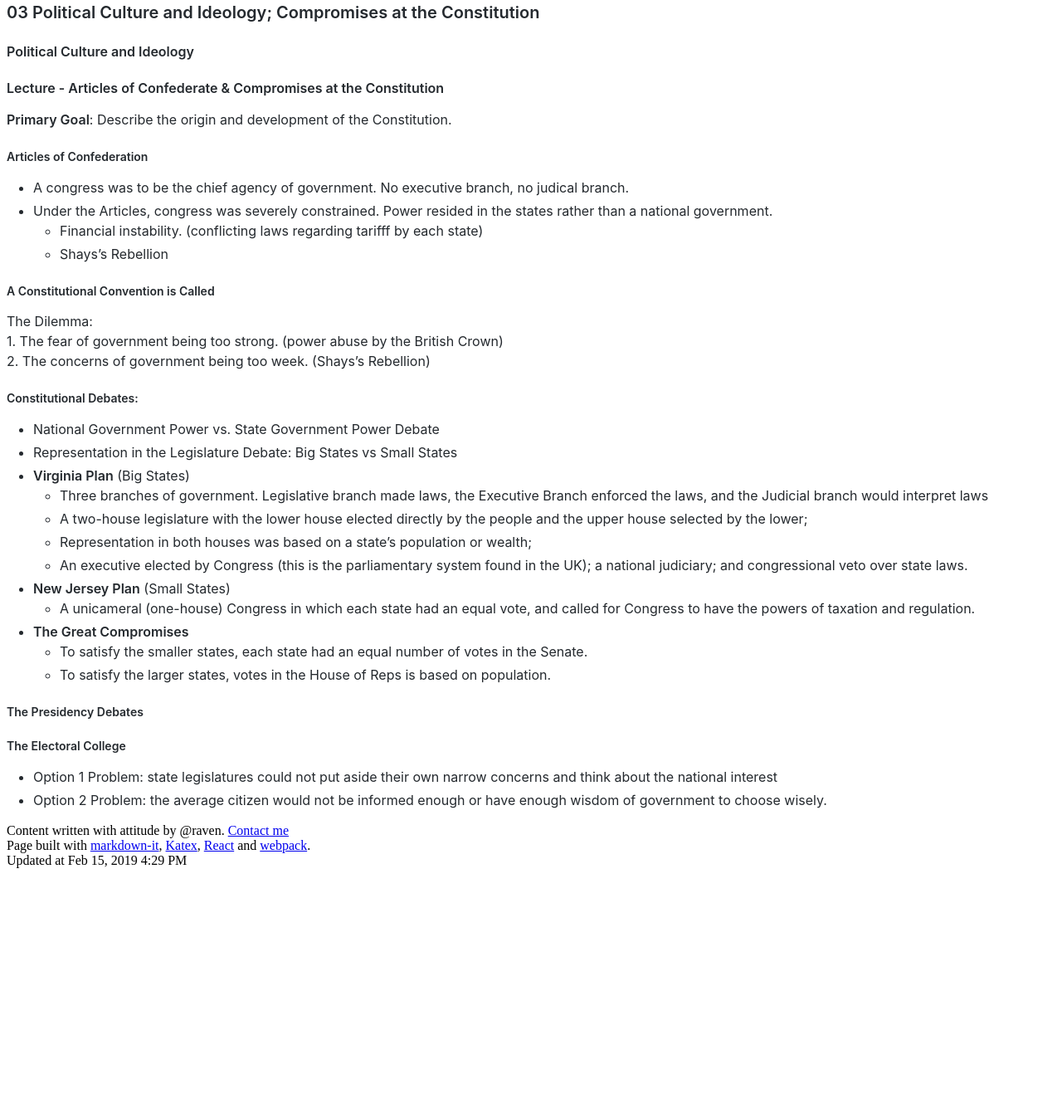
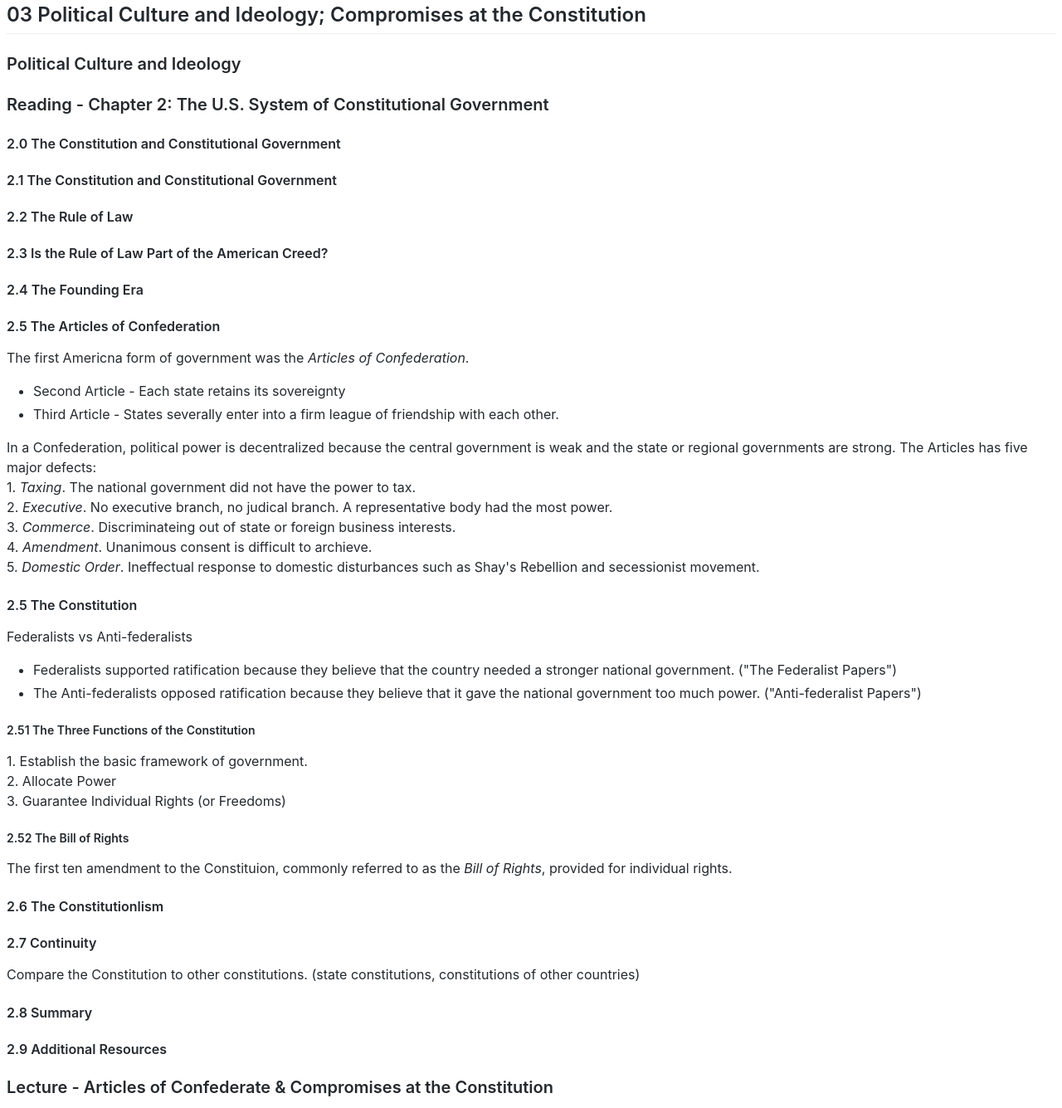
Before and after one commit to zhenging/pols202, a plain HTML site: page pols202/03_political_culture_and_ideology_constitution.html in a window 1280 px wide. Shown: the part 5-1340 px from the top of the page at 83% size. Before the commit the page ends 1067 px from the top, so only its background shows below. Drawn offline with Linux system fonts and the light colour scheme.

Commit message:
Auto-generated update at 2019-02-16T18:35:42-08:00

```diff
--- a/pols202/03_political_culture_and_ideology_constitution.html
+++ b/pols202/03_political_culture_and_ideology_constitution.html
@@ -1,18 +1,43 @@
 <!DOCTYPE html>
-<html lang="en" data-reactroot=""><meta charSet="utf-8"/><meta name="viewport" content="width=device-width"/><head><title>03 Political Culture and Ideology Constitution</title><link rel="stylesheet" href="/pols202/assets/katex.min_0.9.0.css"/><link rel="stylesheet" href="/pols202/assets/github-markdown_2.10.0.css"/><link rel="stylesheet" href="/pols202/assets/combined.css"/></head><body><header class="header"></header><main class="container"><div class="note-content"><article class="markdown-body"><h3>03 Political Culture and Ideology; Compromises at the Constitution</h3>
-<h4>Political Culture and Ideology</h4>
-<h4>Lecture - Articles of Confederate &amp; Compromises at the Constitution</h4>
+<html lang="en" data-reactroot=""><meta charSet="utf-8"/><meta name="viewport" content="width=device-width"/><head><title>03 Political Culture and Ideology Constitution</title><link rel="stylesheet" href="/pols202/assets/katex.min_0.9.0.css"/><link rel="stylesheet" href="/pols202/assets/github-markdown_2.10.0.css"/><link rel="stylesheet" href="/pols202/assets/combined.css"/></head><body><header class="header"></header><main class="container"><div class="note-content"><article class="markdown-body"><h2>03 Political Culture and Ideology; Compromises at the Constitution</h2>
+<h3>Political Culture and Ideology</h3>
+<h3>Reading - Chapter 2: The U.S. System of Constitutional Government</h3>
+<h4>2.0 The Constitution and Constitutional Government</h4>
+<h4>2.1 The Constitution and Constitutional Government</h4>
+<h4>2.2 The Rule of Law</h4>
+<h4>2.3 Is the Rule of Law Part of the American Creed?</h4>
+<h4>2.4 The Founding Era</h4>
+<h4>2.5 The Articles of Confederation</h4>
+<p>The first Americna form of government was the <em>Articles of Confederation</em>.</p>
+<ul>
+<li>Second Article - Each state retains its sovereignty</li>
+<li>Third Article - States severally enter into a firm league of friendship with each other.</li>
+</ul>
+<p>In a Confederation, political power is decentralized because the central government is weak and the state or regional governments are strong. The Articles has five major defects:<br />
+1. <em>Taxing</em>. The national government did not have the power to tax.<br />
+2. <em>Executive</em>. No executive branch, no judical branch. A representative body had the most power.<br />
+3. <em>Commerce</em>. Discriminateing out of state or foreign business interests.<br />
+4. <em>Amendment</em>. Unanimous consent is difficult to archieve.<br />
+5. <em>Domestic Order</em>. Ineffectual response to domestic disturbances such as Shay's Rebellion and secessionist movement.</p>
+<h4>2.5 The Constitution</h4>
+<p>Federalists vs Anti-federalists</p>
+<ul>
+<li>Federalists supported ratification because they believe that the country needed a stronger national government. (&quot;The Federalist Papers&quot;)</li>
+<li>The Anti-federalists opposed ratification because they believe that it gave the national government too much power. (&quot;Anti-federalist Papers&quot;)</li>
+</ul>
+<h5>2.51 The Three Functions of the Constitution</h5>
+<p>1. Establish the basic framework of government.<br />
+2. Allocate Power<br />
+3. Guarantee Individual Rights (or Freedoms)</p>
+<h5>2.52 The Bill of Rights</h5>
+<p>The first ten amendment to the Constituion, commonly referred to as the <em>Bill of Rights</em>, provided for individual rights.</p>
+<h4>2.6 The Constitutionlism</h4>
+<h4>2.7 Continuity</h4>
+<p>Compare the Constitution to other constitutions. (state constitutions, constitutions of other countries)</p>
+<h4>2.8 Summary</h4>
+<h4>2.9 Additional Resources</h4>
+<h3>Lecture - Articles of Confederate &amp; Compromises at the Constitution</h3>
 <p><strong>Primary Goal</strong>: Describe the origin and development of the Constitution.</p>
-<h5>Articles of Confederation</h5>
-<ul>
-<li>A congress was to be the chief agency of government. No executive branch, no judical branch.</li>
-<li>Under the Articles, congress was severely constrained. Power resided in the states rather than a national government.
-<ul>
-<li>Financial instability. (conflicting laws regarding tarifff by each state)</li>
-<li>Shays’s Rebellion</li>
-</ul>
-</li>
-</ul>
 <h5>A Constitutional Convention is Called</h5>
 <p>The Dilemma:<br />
 1. The fear of government being too strong. (power abuse by the British Crown)<br />
@@ -49,5 +74,5 @@
 </ul>
 </article></div></main><footer class="note-footer"><div><p>Content written with attitude by @raven. <a href="../">Contact me</a><br />
 Page built with <a href="https://github.com/markdown-it/markdown-it">markdown-it</a>, <a href="https://khan.github.io/KaTeX/">Katex</a>, <a href="https://reactjs.org/">React</a> and <a href="https://webpack.js.org/">webpack</a>.<br />
-Updated at Feb 15, 2019 4:29 PM</p>
+Updated at Feb 16, 2019 6:35 PM</p>
 </div></footer></body></html>
```
Also changed, not shown: index.html (+1 -1 lines), pols202/02_political_theory_state_of_nature.html (+1 -1 lines), pols202/04_exam1.html (+1 -1 lines), pols202/05_federalist_vs_anti-federalist.html (+1 -1 lines), pols202/06_federalist_and_states_rights.html (+1 -1 lines), pols202/07_exam2_and_term_paper.html (+1 -1 lines), pols202/08_how_do_the_public_and_the_media_influence_government.html (+1 -1 lines), pols202/09_media_technology_and_government.html (+1 -1 lines), pols202/10_exam3.html (+1 -1 lines), pols202/12_suffrage_california_government.html (+1 -1 lines).
